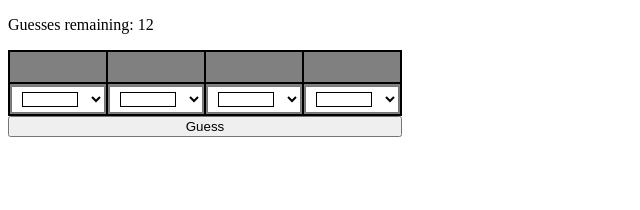
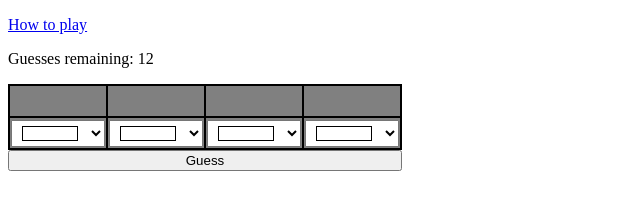
Before and after one commit to zzmp/mastermind, a website: page index.html in a window 1280 px wide. Shown: the whole page, without its empty margins (0-640 px from the left). Drawn offline with Linux system fonts and the light colour scheme.

Commit message:
(chore) link to instructions

```diff
--- a/index.html
+++ b/index.html
@@ -12,6 +12,9 @@
       <option>#000000</option>
       <option>#ffffff</option>
     </datalist>
+    <p>
+      <a href="https://en.wikipedia.org/wiki/Mastermind_(board_game)">How to play</a>
+    </p>
     <p id="status">
       Guesses remaining: <span id="count" data-count="12">12</span>
     </p>
```
